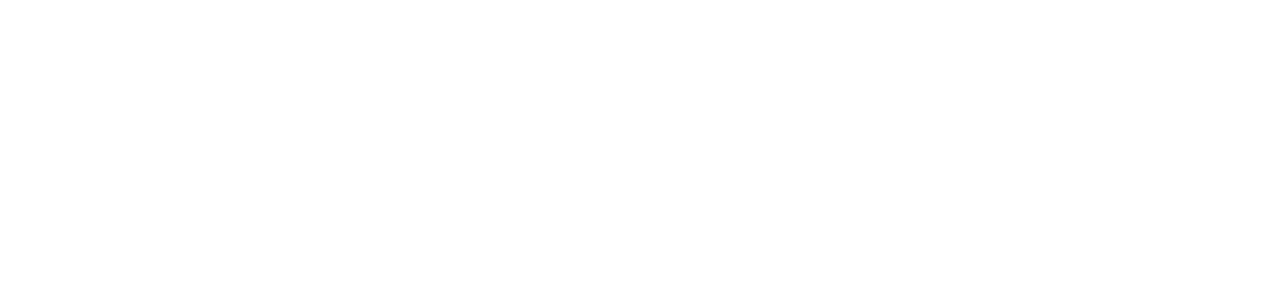
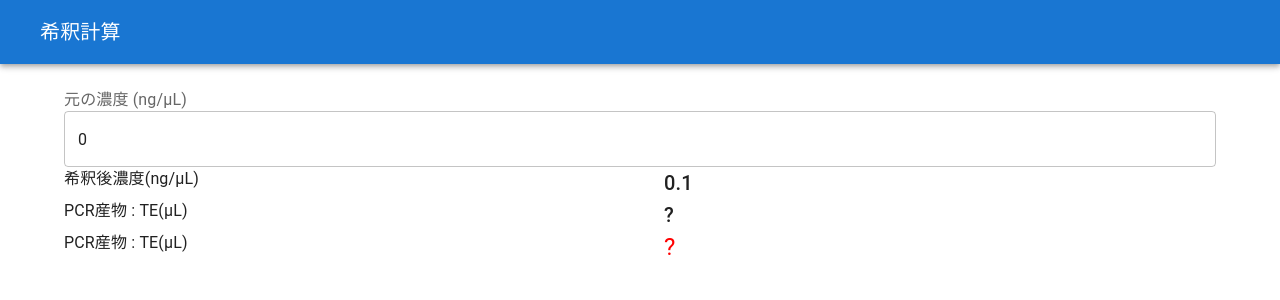
Before and after one commit to lynxlevin/lltoolbox, a React (Create React App) app: page /dilution-calculator in a window 1280 px wide. Before the commit this address had no page. Shown: the top 300 px of the page. Built offline with nearby package versions, Linux system fonts and the light colour scheme.

Commit message:
feat: dilution calculator

```diff
--- a/src/App.tsx
+++ b/src/App.tsx
@@ -2,6 +2,7 @@
 import './App.css';
 import CountLetters from './pages/CountLetters';
 import WeatherReports from './pages/WeatherReports';
+import DilutionCalculator from './pages/DilutionCalculator';
 
 function App() {
     return (
@@ -11,6 +12,10 @@
                     path='/'
                     element={
                         <>
+                            <br />
+                            <Link to='/dilution-calculator' style={{ fontSize: '24px' }}>
+                                希釈計算
+                            </Link>
                             <br />
                             <Link to='/count-letters' style={{ fontSize: '24px' }}>
                                 文字数計測
@@ -24,6 +29,7 @@
                 />
                 <Route path='/count-letters' element={<CountLetters />} />
                 <Route path='/weather-reports' element={<WeatherReports />} />
+                <Route path='/dilution-calculator' element={<DilutionCalculator />} />
             </Routes>
         </div>
     );
--- /dev/null
+++ b/src/pages/DilutionCalculator.tsx
@@ -0,0 +1,56 @@
+import { AppBar, Container, Dialog, FormLabel, Grid, TextField, Toolbar, Typography } from '@mui/material';
+import { useState } from 'react';
+
+const DilutionCalculator = () => {
+    const [originalConcentration, setOriginalConcentration] = useState(0);
+
+    return (
+        <Dialog fullScreen open={true}>
+            <AppBar position="sticky">
+                <Toolbar>
+                    <Typography sx={{ ml: 2, flex: 1 }} variant="h6" component="div">
+                        希釈計算
+                    </Typography>
+                </Toolbar>
+            </AppBar>
+            <Container sx={{ mt: 3, mb: 3 }}>
+                <FormLabel>元の濃度 (ng/μL)</FormLabel>
+                <TextField
+                    defaultValue={originalConcentration}
+                    onBlur={event => {
+                        setOriginalConcentration(Number(event.target.value));
+                    }}
+                    fullWidth
+                />
+                <Grid container>
+                    <Grid item xs={6}>
+                        <Typography>希釈後濃度(ng/μL)</Typography>
+                    </Grid>
+                    <Grid item xs={6}>
+                        <Typography variant="h6" ml={3}>
+                            0.1
+                        </Typography>
+                    </Grid>
+                    <Grid item xs={6}>
+                        <Typography>PCR産物 : TE(μL)</Typography>
+                    </Grid>
+                    <Grid item xs={6}>
+                        <Typography variant="h6" ml={3}>
+                            {originalConcentration === 0 ? '?' : `1 : ${originalConcentration * 10 - 1}`}
+                        </Typography>
+                    </Grid>
+                    <Grid item xs={6}>
+                        <Typography>PCR産物 : TE(μL)</Typography>
+                    </Grid>
+                    <Grid item xs={6}>
+                        <Typography variant="h5" ml={3} color="red">
+                            {originalConcentration === 0 ? '?' : `2 : ${(originalConcentration * 10 - 1) * 2}`}
+                        </Typography>
+                    </Grid>
+                </Grid>
+            </Container>
+        </Dialog>
+    );
+};
+
+export default DilutionCalculator;
```
